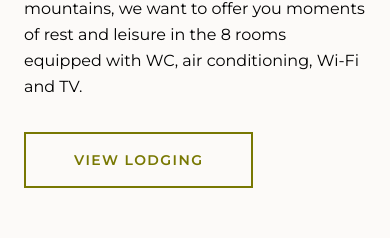
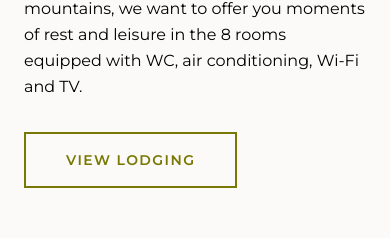
Before and after one commit to quintadonairia/quintadonairia, a Next.js app: page / in a window 390 px wide. Shown: the part 1272-1510 px from the top of the page. Built offline with nearby package versions, Linux system fonts and the light colour scheme.

Commit message:
Adapt Button component LG size to conform with mobile viewport width

```diff
--- a/components/atoms/Button.js
+++ b/components/atoms/Button.js
@@ -4,7 +4,7 @@ const Button = ({ children, size, variant, mode, desktop, mobile }) => {
   const sizes = {
     sm: "text-xs px-6 py-3",
     md: "text-xs px-8 py-4",
-    lg: "text-sm px-12 py-4",
+    lg: "text-sm px-10 py-4",
   };
 
   const variants = {
```
Also changed, not shown: 1 other file (tests, documents, lock files or other folders).
